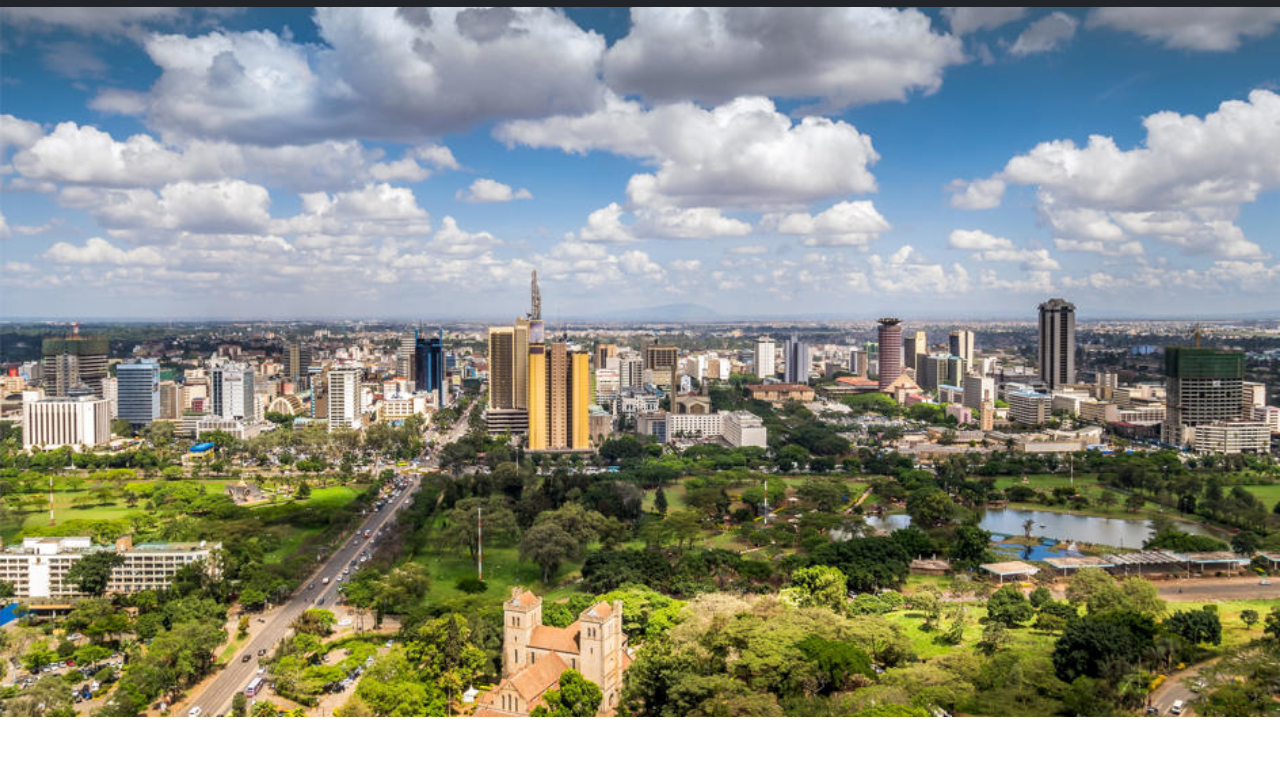
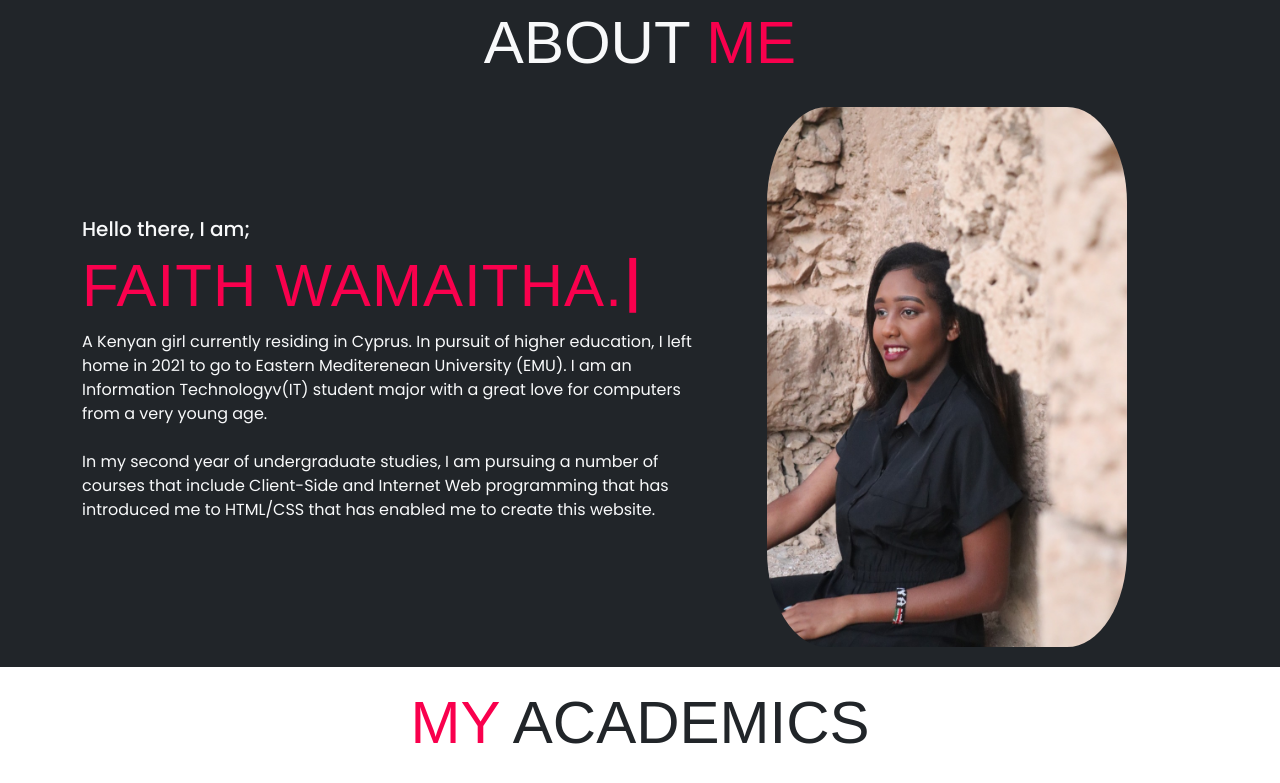
Before and after one commit to githiomi/Freelance-Website, a plain HTML site: page HTML/about.html in a window 1280 px wide. Shown: the part 83-866 px from the top of the page. Before the commit the page ends 800 px from the top, so only its background shows below. Drawn offline with nearby package versions, Linux system fonts and the light colour scheme; some packages are replaced by stand-ins of ours; a web font is replaced by a local one.

Commit message:
Created about me page header with animations

```diff
--- a/CSS/styles.css
+++ b/CSS/styles.css
@@ -11,13 +11,12 @@
 }
 
 body{
-    height: 100vh;
     width: 100%;
-    background-image: url("../Assets/Images/Nairobi.jpeg");
-    background-repeat: no-repeat;
-    background-attachment: fixed;
-    background-position: center;
-    background-size: cover;
+}
+
+.titleSpan{
+    font-family: 'Love Ya Like A Sister', sans-serif;
+    color: #f9004d;
 }
 
 /* Navigation */
@@ -41,3 +40,30 @@ body{
     color: #f9004d;
     transition: all 0.5s ease-in-out;
 }
+
+/* About Header */
+.title{
+    font-family: 'Love Ya Like A Sister', sans-serif;
+    font-size: 60px;
+    text-transform: uppercase;
+    text-align: center;
+}
+
+.name, .nameType{
+    font-family: 'Love Ya Like A Sister', sans-serif;
+    font-size: 60px;
+    text-transform: uppercase;
+    letter-spacing: 1.1px;
+    color: #f9004d;
+}
+
+.aboutImage{
+    border: none;
+    border-radius: 20%;
+    padding: 20px;
+}
+
+/* Academics */
+#academics{
+    padding: 20px 0px;
+}
--- a/HTML/about.html
+++ b/HTML/about.html
@@ -65,6 +65,55 @@
 
     </header>
 
+    <!-- About Header -->
+    <section id="aboutHeader" class="bg-dark text-light">
+
+        <div class="container">
+
+            <h1 class="title">About <span class="titleSpan">Me</span></h1>
+
+            <div class="about row justify-content-center align-items-center">
+
+                <div class="col-md-7">
+
+                    <div class="intro">
+
+                        <h5>Hello there, I am;</h5>
+
+                        <h1 class="name"> Faith <span class="nameType"></span> </h1>
+
+                        <p class="info">
+                            A Kenyan girl currently residing in Cyprus. In pursuit of higher education, I left home in 2021 to go to Eastern Mediterenean University (EMU). I am an Information Technologyv(IT) student major with a great love for computers from a very young age.
+                            <br> <br>
+                            In my second year of undergraduate studies, I am pursuing a number of courses that include Client-Side and Internet Web programming that has introduced me to HTML/CSS that has enabled me to create this website.
+                        </p>
+
+                    </div>
+
+                </div>
+
+                <div class="col-md-5" id="faithImg">
+                    <img src="../Assets/Images/Faith1.jpg" alt="Faith Wamaitha Image" class="aboutImage img-fluid" width="400px" height="400px">
+                </div>
+
+            </div>
+
+        </div>
+
+    </section>
+
+    <section id="academics">
+
+        <div class="container">
+
+            <h1 class="title"><span class="titleSpan">My</span> Academics</h1>
+
+
+
+        </div>
+
+    </section>
+
     <!-- Bootstrap Js -->
     <script src="https://cdn.jsdelivr.net/npm/bootstrap@5.1.3/dist/js/bootstrap.bundle.min.js"
     integrity="sha384-ka7Sk0Gln4gmtz2MlQnikT1wXgYsOg+OMhuP+IlRH9sENBO0LRn5q+8nbTov4+1p"
@@ -73,8 +122,11 @@
     <!-- Typewriter JS Script -->
     <script src="https://cdn.jsdelivr.net/npm/typed.js@2.0.12"></script>
 
+    <!-- Scroll Reveal -->
+    <script src="https://unpkg.com/scrollreveal"></script>
+
     <!-- JavaScript -->
-    <script src="JS/index.js"></script>
+    <script src="../JS/pages.js"></script>
 
     <!-- Google Maps -->
     <script src="https://maps.googleapis.com/maps/api/js?key=AIzaSyAltDUIy3lMhIK13IW7YY7f_TqZlJwn8tg&callback=createGoogleMap"></script>
--- a/JS/index.js
+++ b/JS/index.js
@@ -1,4 +1,5 @@
 // For the type writer animation
+// Home Page
 var type = new Typed(".countryCode", {
     strings: ["+254"],
     typeSpeed: 150,
--- /dev/null
+++ b/JS/pages.js
@@ -0,0 +1,17 @@
+// About Page
+var typeAnim = new Typed(".nameType", {
+    strings: ["Wamaitha."],
+    typeSpeed: 150,
+    backSpeed: 100,
+    loop: true
+});
+
+// Reveal Animation
+const scrollReveal = ScrollReveal({
+    distance: '50px',
+    duration: 2000,
+    delay: 150,
+    reset: true
+});
+
+scrollReveal.reveal('#faithImg', {origin:'right'});
```
Also changed, not shown: index.html (+1 -1 lines).
